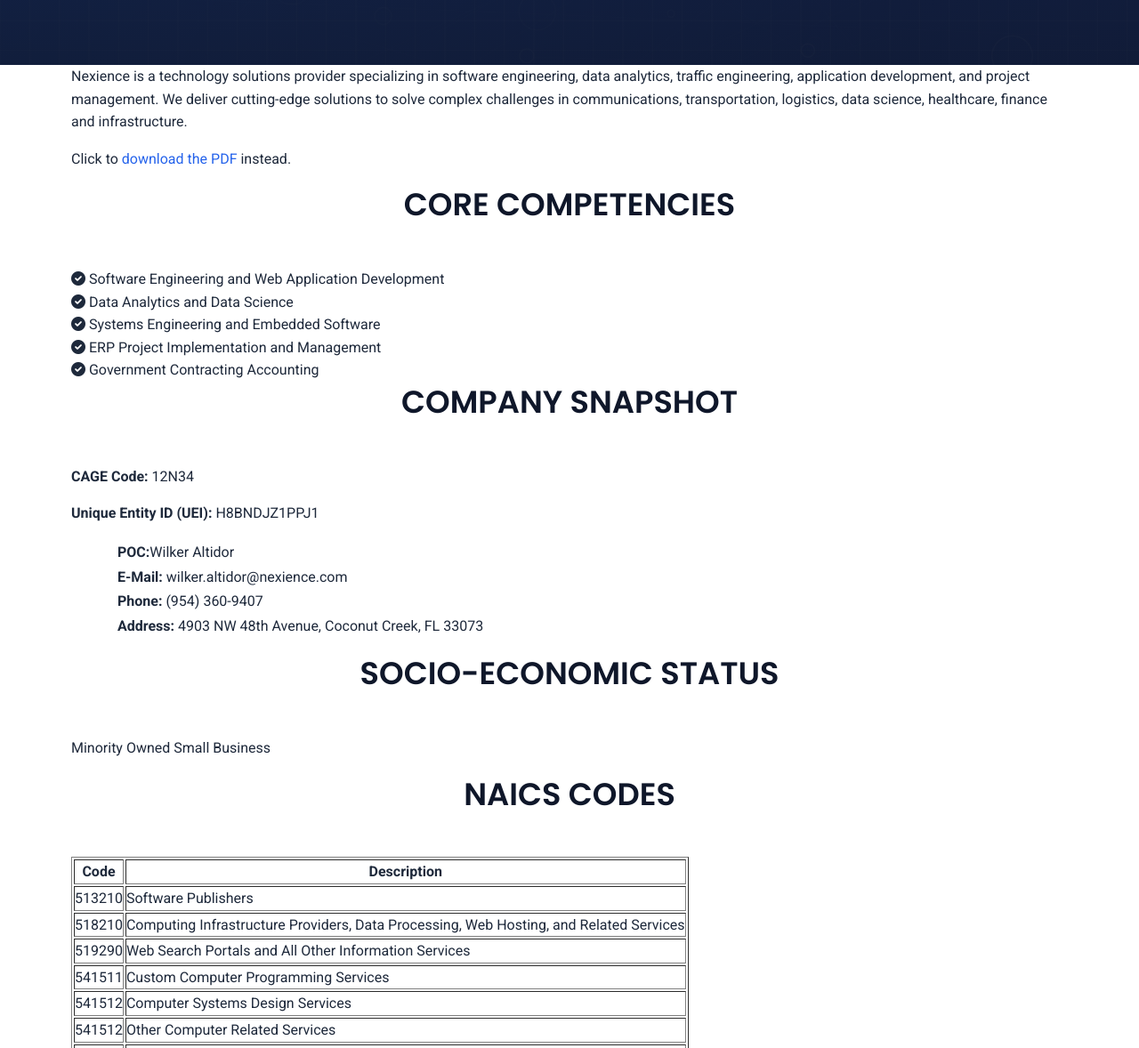
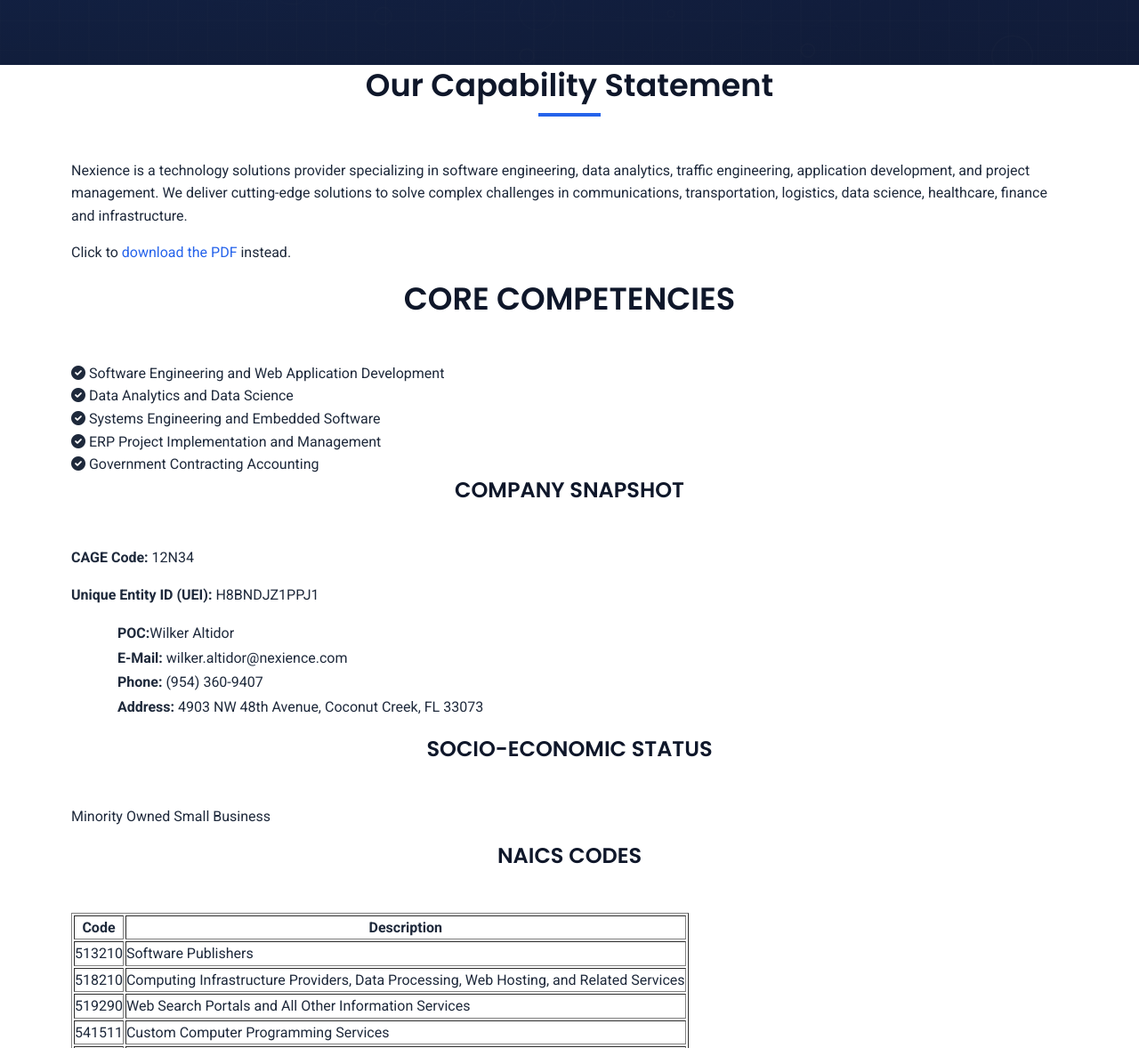
Before and after one commit to waltidor001/nexience, a website: page capability_statement.html in a window 1280 px wide. Shown: the part 240-1418 px from the top of the page at 89% size. Drawn offline with Linux system fonts and the light colour scheme.

Commit message:
Update capability_statement.html

```diff
--- a/capability_statement.html
+++ b/capability_statement.html
@@ -49,11 +49,12 @@
         </div>
     </section>
 
-
-
-
   <section id="capability" class="capability-statement">
     <div class="container">
+        <div class="section-header">
+                <h2>Our Capability Statement</h2>
+                <div class="underline"></div>
+            </div>
       <div class="capability-content">
         <div class="capability-content-text">
             <p>Nexience is a technology solutions provider specializing in software engineering, data analytics, traffic engineering, application development, and project management.  We deliver cutting-edge solutions to solve complex challenges in communications, transportation, logistics, data science, healthcare, finance and infrastructure. </p>
@@ -70,7 +71,7 @@
             </ul>
 
             <div class="section-header">
-              <h2>COMPANY SNAPSHOT</h2>
+              <h3>COMPANY SNAPSHOT</h3>
             </div>
             <p><strong>CAGE Code:</strong> 12N34 </p>
             <p><strong>Unique Entity ID (UEI):</strong> H8BNDJZ1PPJ1 </p>
@@ -92,13 +93,13 @@
             <p></p>
 
             <div class="section-header">
-              <h2>SOCIO-ECONOMIC STATUS</h2>
+              <h3>SOCIO-ECONOMIC STATUS</h3>
             </div>
 
             <p>Minority Owned Small Business </p>
 
             <div class="section-header">
-              <h2>NAICS CODES</h2>
+              <h3>NAICS CODES</h3>
             </div>
             <table border="1">
               <tr>
@@ -150,7 +151,7 @@
       </div>
     </div>
   </section>
-
+<p></p>
 
     <!-- CTA Section -->
     <section class="cta">
```
